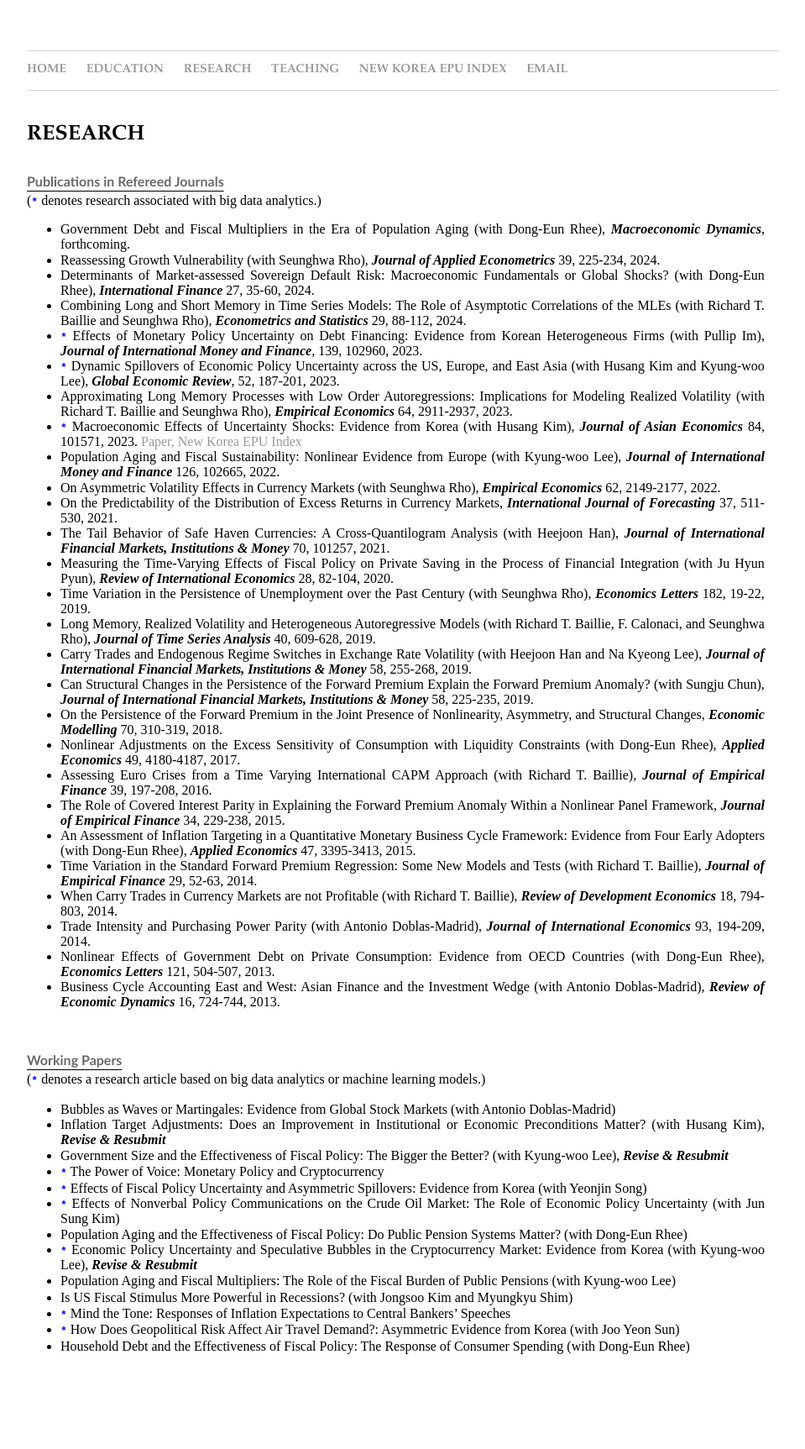
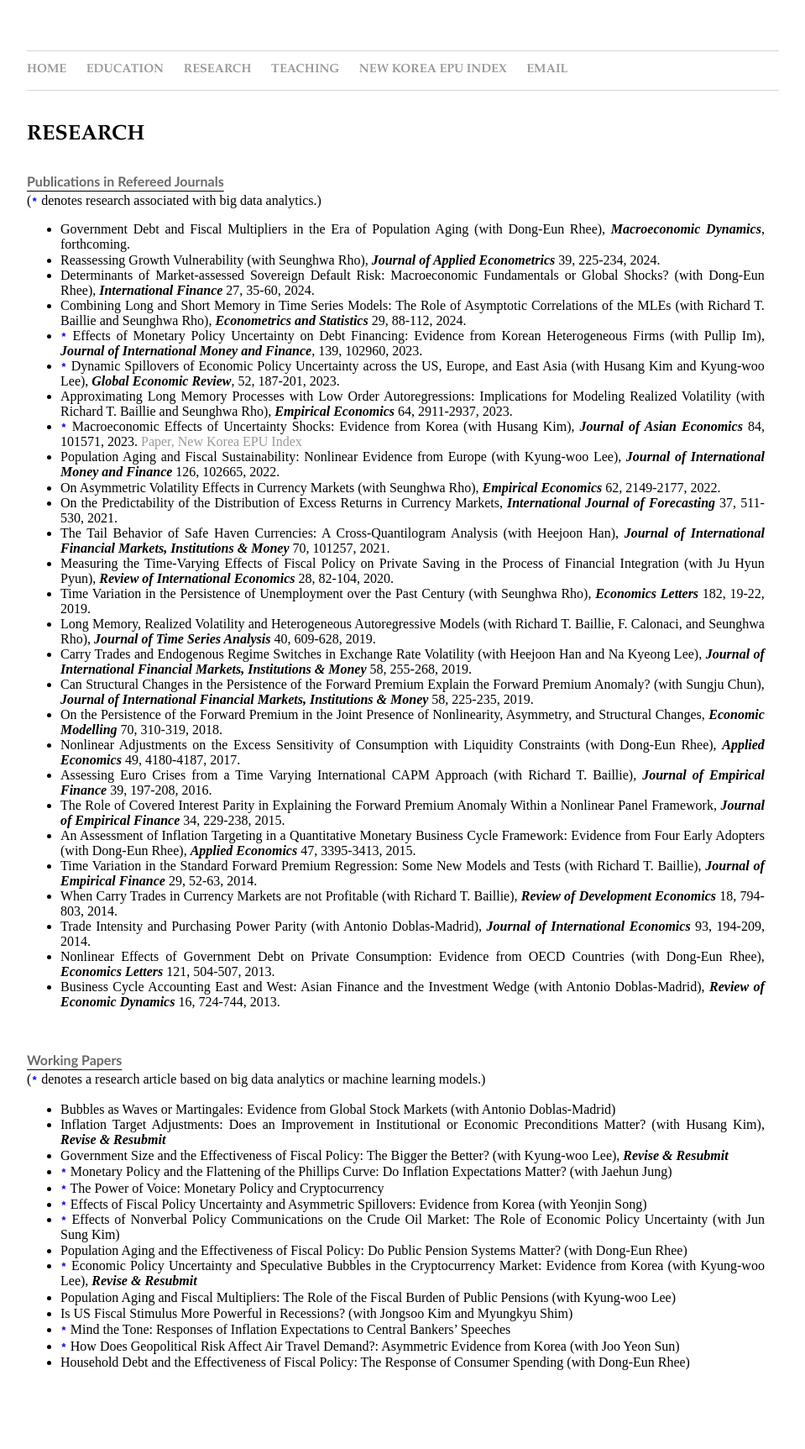
Before and after one commit to dooyeoncho/dooyeoncho.github.io, a Jekyll site: the page built from pages/research.html, in a window 1280 px wide. Shown: the whole page at 84% size, without its empty margins (160-1119 px from the left). Built offline with Jekyll 4.4.1, drawn with Linux system fonts in a browser that asks for light colours.

Commit message:
Update research.html

```diff
--- a/pages/research.html
+++ b/pages/research.html
@@ -60,6 +60,7 @@ span {
 		<span><li>Bubbles as Waves or Martingales: Evidence from Global Stock Markets (with Antonio Doblas-Madrid)</li></span>
 		<span><li>Inflation Target Adjustments: Does an Improvement in Institutional or Economic Preconditions Matter? (with Husang Kim), <em property="italic"><b>Revise & Resubmit</b></em></li></span>
 		<span><li>Government Size and the Effectiveness of Fiscal Policy: The Bigger the Better? (with Kyung-woo Lee), <em property="italic"><b>Revise & Resubmit</b></em></li></span>
+		<span><li><code style="color : blue"><b>*</b></code> Monetary Policy and the Flattening of the Phillips Curve: Do Inflation Expectations Matter? (with Jaehun Jung)</li></span>
 		<span><li><code style="color : blue"><b>*</b></code> The Power of Voice: Monetary Policy and Cryptocurrency</li></span>
 		<span><li><code style="color : blue"><b>*</b></code> Effects of Fiscal Policy Uncertainty and Asymmetric Spillovers: Evidence from Korea (with Yeonjin Song)</li></span>
 		<span><li><code style="color : blue"><b>*</b></code> Effects of Nonverbal Policy Communications on the Crude Oil Market: The Role of Economic Policy Uncertainty (with Jun Sung Kim)</li></span>
```
